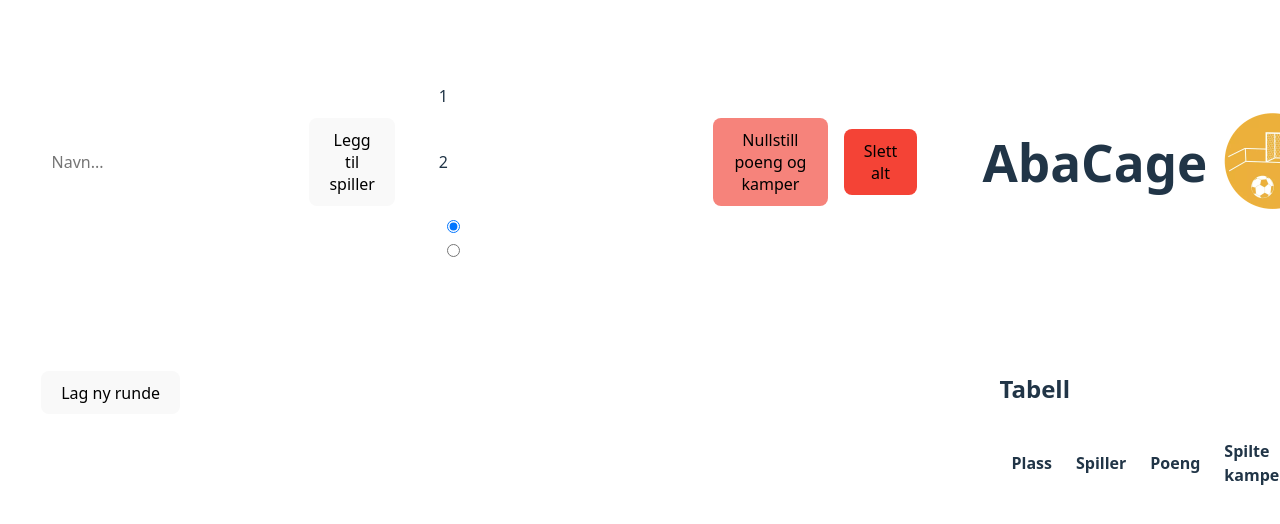
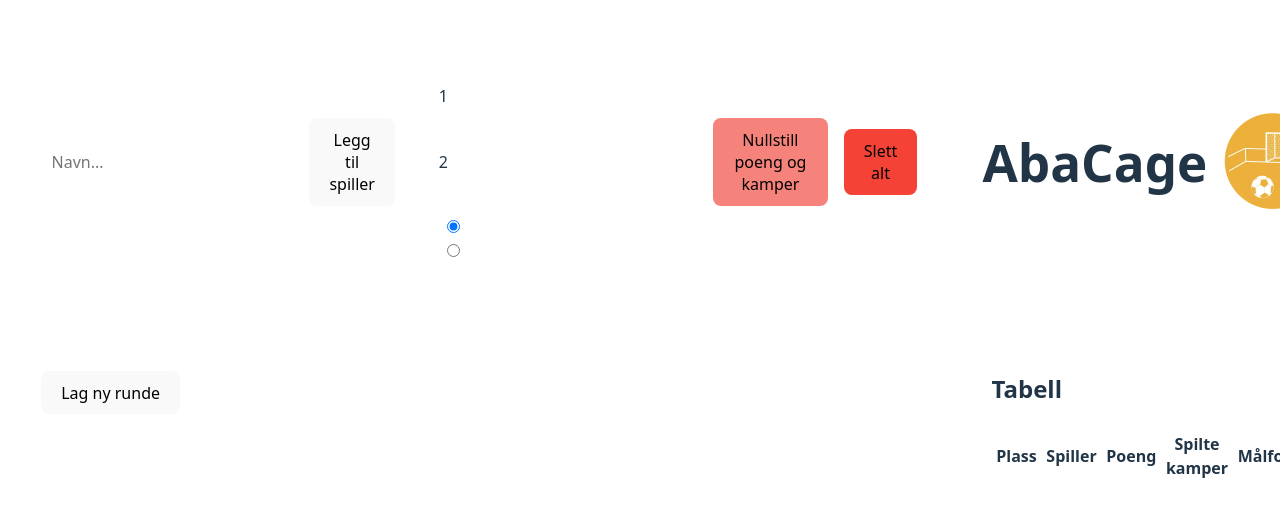
Before and after one commit to overmannen/abaCage, a React (Vite) app: page / in a window 1280 px wide. Shown: the top 524 px of the page. Built offline with nearby package versions, Linux system fonts and the light colour scheme.

Commit message:
Add goaldifference

```diff
--- a/src/App.tsx
+++ b/src/App.tsx
@@ -8,6 +8,7 @@ export type PlayerType = {
   name: string;
   score: number;
   matchesPlayed: number;
+  goalDifference: number;
 };
 export type MatchType = {
   homeTeam: TeamType;
@@ -62,6 +63,7 @@ function App() {
         name: newPlayer.trim(),
         score: 0,
         matchesPlayed: 0,
+        goalDifference: 0,
       },
     ]);
     setNewPlayer("");
@@ -158,12 +160,14 @@ function App() {
             if (p) {
               p.score += 3;
               p.matchesPlayed += 1;
+              p.goalDifference += match.homeGoals - match.awayGoals;
             }
           });
           match.awayTeam.players.forEach((player) => {
             const p = updatedPlayers.find((up) => up.name === player.name);
             if (p) {
               p.matchesPlayed += 1;
+              p.goalDifference += match.awayGoals - match.homeGoals;
             }
           });
         } else if (match.homeGoals < match.awayGoals) {
@@ -172,12 +176,14 @@ function App() {
             if (p) {
               p.score += 3;
               p.matchesPlayed += 1;
+              p.goalDifference += match.homeGoals - match.awayGoals;
             }
           });
           match.homeTeam.players.forEach((player) => {
             const p = updatedPlayers.find((up) => up.name === player.name);
             if (p) {
               p.matchesPlayed += 1;
+              p.goalDifference += match.homeGoals - match.awayGoals;
             }
           });
         } else {
@@ -186,6 +192,7 @@ function App() {
             if (p) {
               p.score += 1;
               p.matchesPlayed += 1;
+              p.goalDifference += match.awayGoals - match.homeGoals;
             }
           });
           match.homeTeam.players.forEach((player) => {
@@ -193,6 +200,7 @@ function App() {
             if (p) {
               p.score += 1;
               p.matchesPlayed += 1;
+              p.goalDifference += match.homeGoals - match.awayGoals;
             }
           });
         }
--- a/src/components/Table.tsx
+++ b/src/components/Table.tsx
@@ -18,6 +18,7 @@ export const Table = ({ players, removePlayer }: TableProps) => {
             <th>Spiller</th>
             <th>Poeng</th>
             <th>Spilte kamper</th>
+            <th>Målforskjell</th>
             <th>{""}</th>
           </tr>
         </thead>
@@ -28,6 +29,7 @@ export const Table = ({ players, removePlayer }: TableProps) => {
               <td>{player.name}</td>
               <td>{player.score}</td>
               <td>{player.matchesPlayed}</td>
+              <td>{player.goalDifference}</td>
               <td>
                 <button onClick={() => removePlayer(player)}>
                   Slett spiller
--- a/src/index.css
+++ b/src/index.css
@@ -257,7 +257,8 @@ button:focus-visible {
   .table-container {
     grid-column: 2;
     grid-row: 2;
-    padding: 1.5rem;
+    padding-right: 0rem;
+    padding-top: 1.5rem;
   }
 }
 
@@ -271,13 +272,13 @@ button:focus-visible {
 .table-container table {
   width: 100%;
   border-collapse: collapse;
-  font-size: 0.9em;
+  font-size: 0.7em;
 }
 
 .table-container th,
 .table-container td {
   padding: 0.5rem;
-  text-align: left;
+  text-align: center;
 }
 
 @media (min-width: 768px) {
@@ -287,7 +288,7 @@ button:focus-visible {
 
   .table-container th,
   .table-container td {
-    padding: 0.75rem;
+    padding: 0.3rem;
   }
 }
 
```
